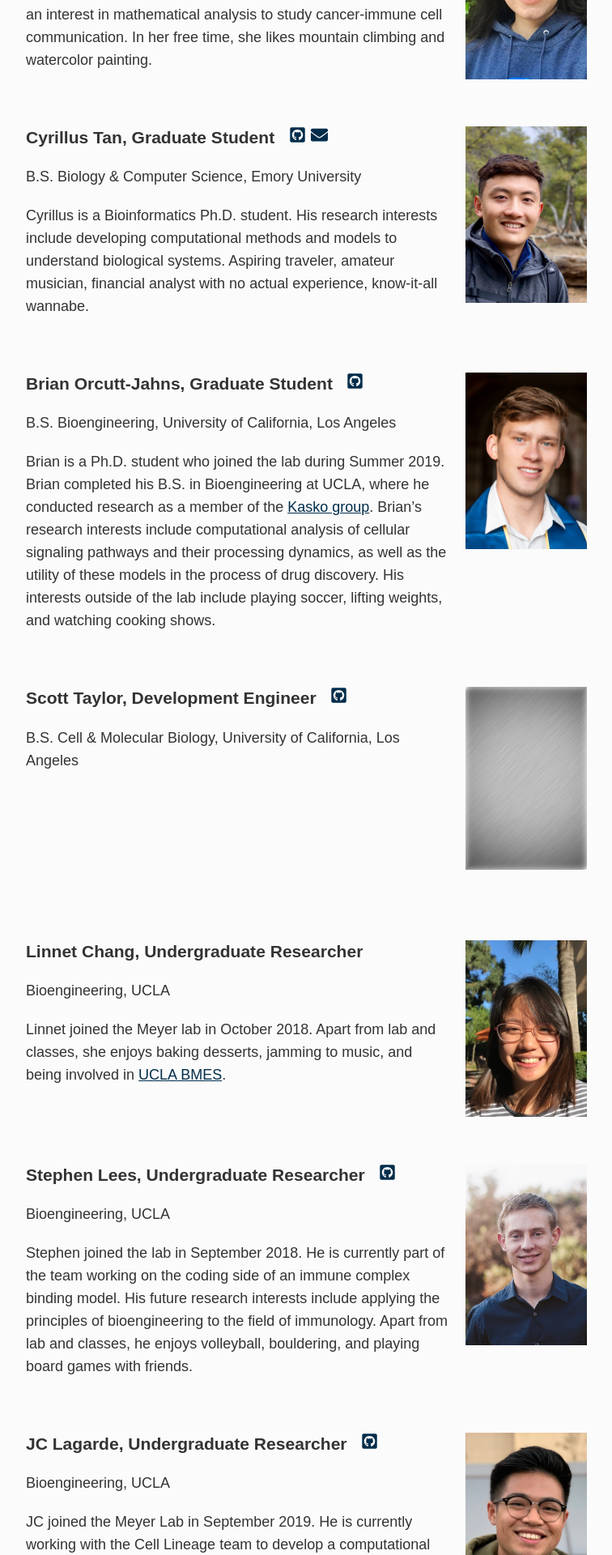
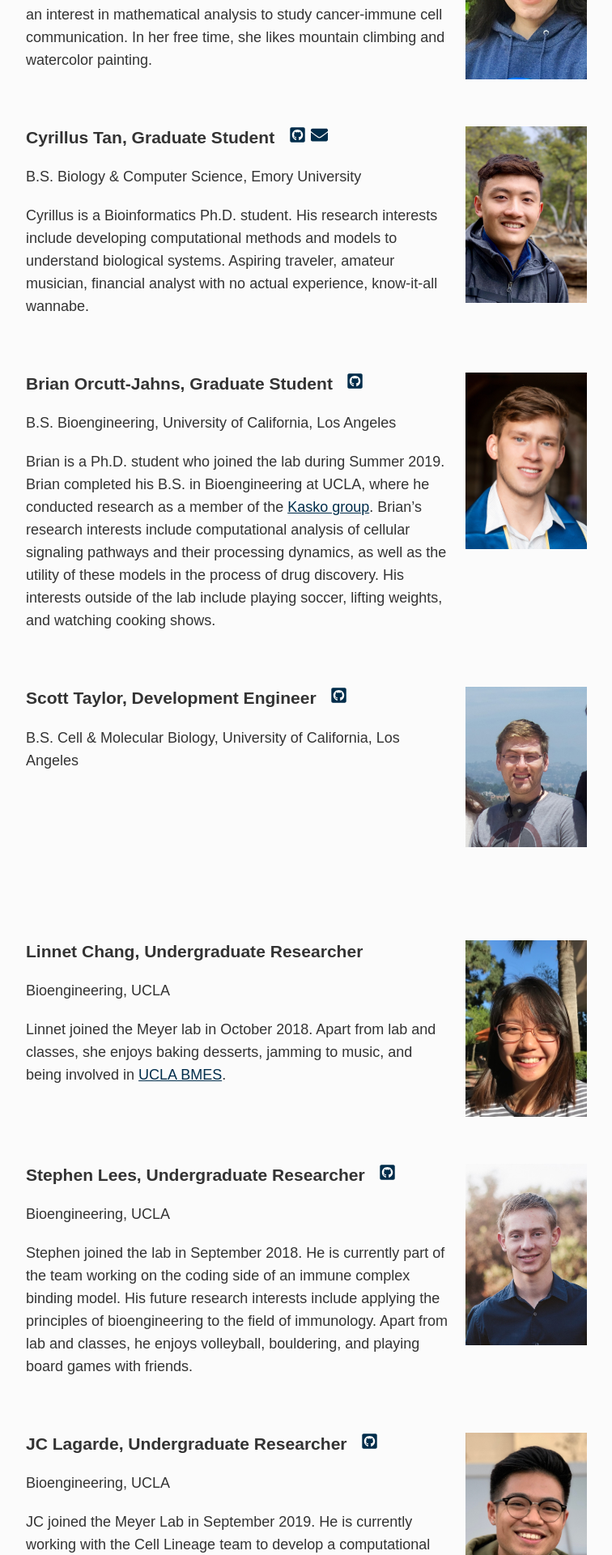
Before and after one commit to meyer-lab/asmlab.org, a Jekyll site: the page built from team/index.md, in a window 1280 px wide. Shown: the part 2329-4249 px from the top of the page at 81% size, without its empty margins (253-1009 px from the left). Built offline with Jekyll 4.4.1, drawn with Linux system fonts in a browser that asks for light colours; some web fonts are replaced.

Commit message:
Update index.md

```diff
--- a/team/index.md
+++ b/team/index.md
@@ -65,7 +65,7 @@ Brian is a Ph.D. student who joined the lab during Summer 2019. Brian completed
 
 <br />
 
-<div class="span_3 right"><img src="/public/photos/blank.jpg" width="150px" alt="Scott's picture" /></div>
+<div class="span_3 right"><img src="/public/photos/staylor.jpg" width="150px" alt="Scott's picture" /></div>
 ### Scott Taylor, Development Engineer&nbsp;&nbsp;&nbsp;<a href="https://github.com/scottdtaylor95"><svg class="svg-icon"><use xlink:href="#fa-github"></use></svg></a>
 B.S. Cell & Molecular Biology, University of California, Los Angeles
 
```
